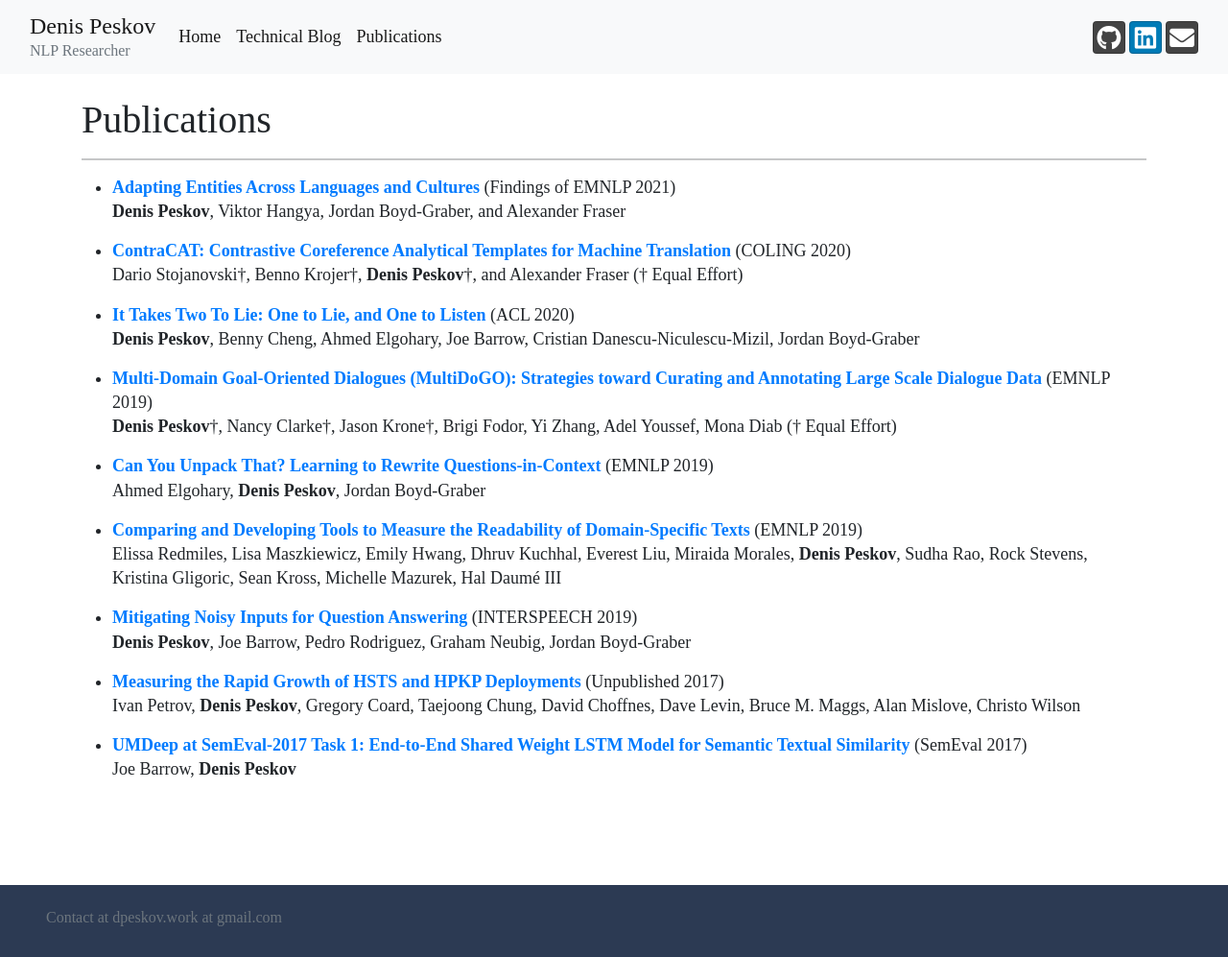
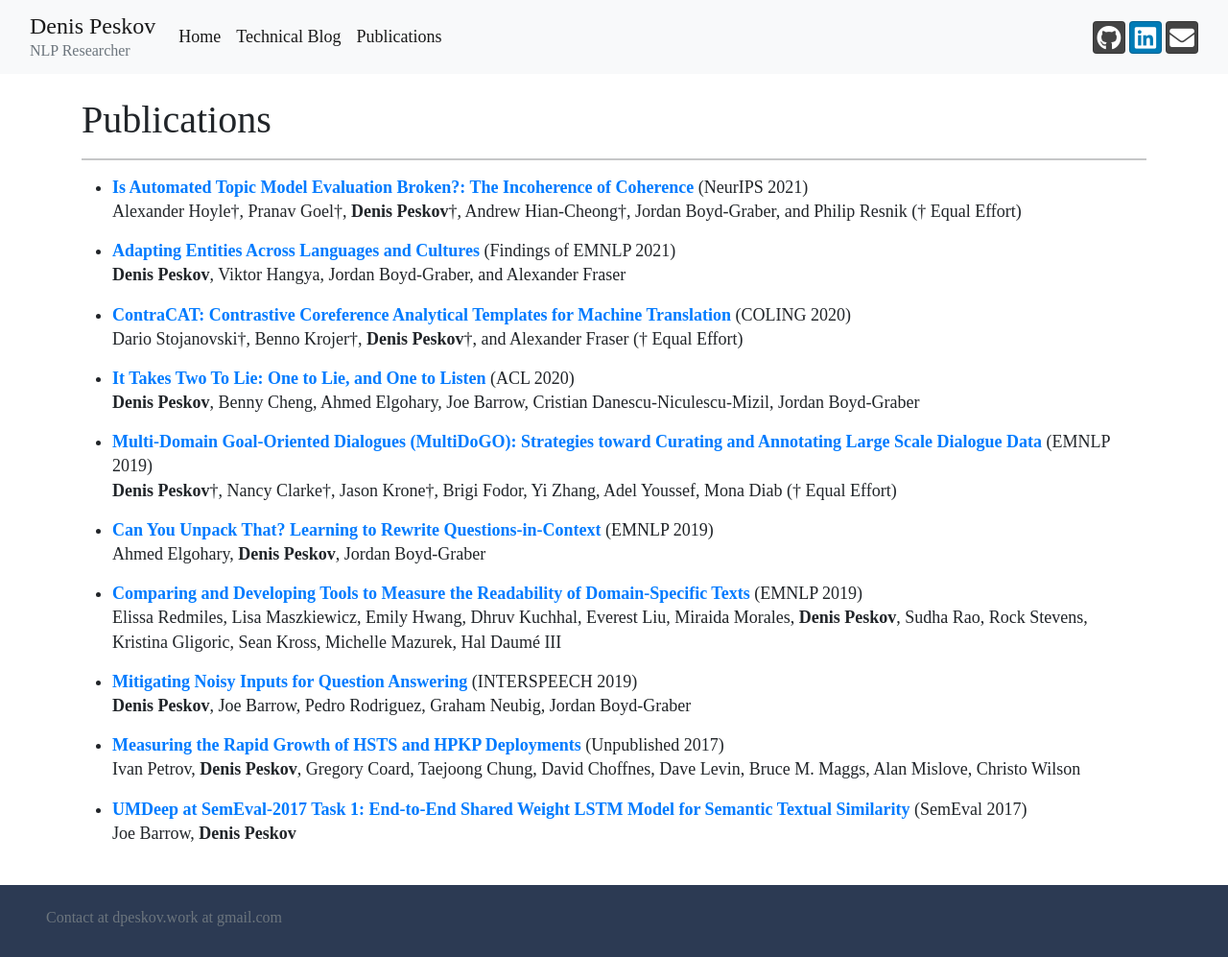
Before and after one commit to trigaten/Denis-Peskov-s-New-Website, a Jekyll site: the page built from publications.html, in a window 1280 px wide and 997 px high. Shown: the whole window at 96% size. Built offline with Jekyll 4.4.1, drawn with Linux system fonts in a browser that asks for light colours; nearby versions of some CDN libraries.

Commit message:
Update publications.md

```diff
--- a/_includes/publications.md
+++ b/_includes/publications.md
@@ -1,3 +1,5 @@
+-  [**Is Automated Topic Model Evaluation Broken?: The Incoherence of Coherence**](https://arxiv.org/abs/2107.02173) (NeurIPS 2021) <br />  Alexander Hoyle†, Pranav Goel†, **Denis Peskov**†, Andrew Hian-Cheong†, Jordan Boyd-Graber, and Philip Resnik († Equal Effort)
+
 -  [**Adapting Entities Across Languages and Cultures**](http://users.umiacs.umd.edu/~jbg//docs/2021_emnlp_adaptation.pdf) (Findings of EMNLP 2021) <br />  **Denis Peskov**, Viktor Hangya, Jordan Boyd-Graber, and Alexander Fraser
 
 -  [**ContraCAT: Contrastive Coreference Analytical Templates for Machine Translation**](http://cistern.cis.lmu.de/contracat/) (COLING 2020) <br /> Dario Stojanovski†, Benno Krojer†, **Denis Peskov**†, and Alexander Fraser († Equal Effort)
```
